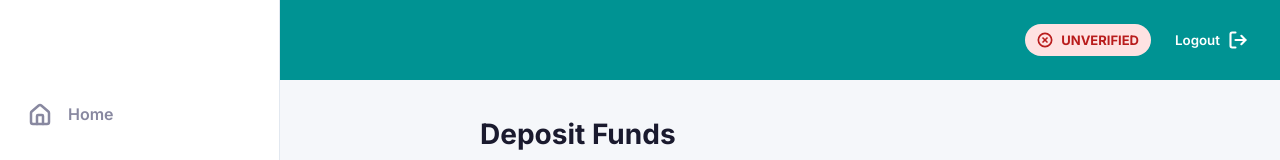
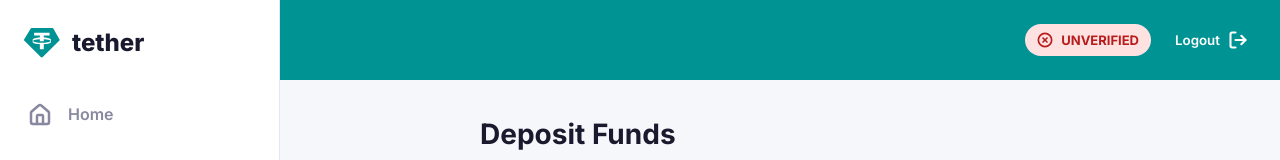
Before and after one commit to dejoseman/stake-tether, a React (Vite) app in the folder client/: page /deposit in a window 1280 px wide. Shown: the top 160 px of the page. Built offline with nearby package versions, Linux system fonts and the light colour scheme; no server answers.

Commit message:
Fix invisible sidebar logo and update login form input type

```diff
--- a/client/src/components/Sidebar.jsx
+++ b/client/src/components/Sidebar.jsx
@@ -39,8 +39,8 @@ export default function Sidebar() {
   return (
     <aside className="dashboard-sidebar">
       <div className="sidebar-logo" style={{ padding: '24px' }}>
-        <Link to="/" style={{ display: 'flex', alignItems: 'center', gap: '12px', color: 'white', fontWeight: 800, fontSize: '24px' }}>
-          <TetherLogo color="white" size={36} />
+        <Link to="/" style={{ display: 'flex', alignItems: 'center', gap: '12px', color: '#1a1a2e', fontWeight: 800, fontSize: '24px' }}>
+          <TetherLogo color="#009393" size={36} />
           tether
         </Link>
       </div>
--- a/client/src/pages/Login.jsx
+++ b/client/src/pages/Login.jsx
@@ -43,9 +43,9 @@ export default function Login() {
             <div className="form-group">
               <label htmlFor="email">Email or Username*</label>
               <input
-                type="email"
+                type="text"
                 id="email"
-                placeholder="email@example.com"
+                placeholder="Username or Email"
                 value={formData.email}
                 onChange={(e) => setFormData({ ...formData, email: e.target.value })}
                 required
```
